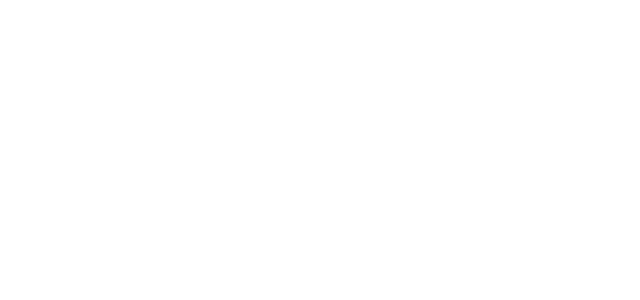
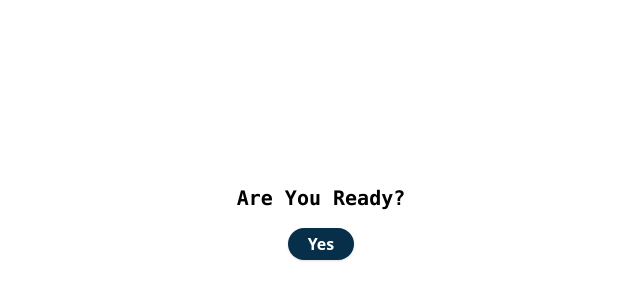
Before and after one commit to shafaaaaaaa/birthday-project, a React (Create React App) app: page / in a window 1280 px wide. Before the commit this address had no page. Shown: the part 178-478 px from the top of the page, without its empty margins (319-959 px from the left). Built offline with nearby package versions, Linux system fonts and the light colour scheme; a web font is replaced by a local one.

Commit message:
Switched to HashRouter for GitHub Pages

```diff
--- a/src/App.js
+++ b/src/App.js
@@ -50,7 +50,7 @@ function App() {
   return (
     <Router>
       <Routes>
-        <Route path="/birthday-project/" element={<Confirm />} />
+        <Route path="/" element={<Confirm />} />
         <Route path="/home" element={<Home />} />
       </Routes>
     </Router>
```
Also changed, not shown: public/manifest.json, 1 other file (tests, documents, lock files or other folders).
